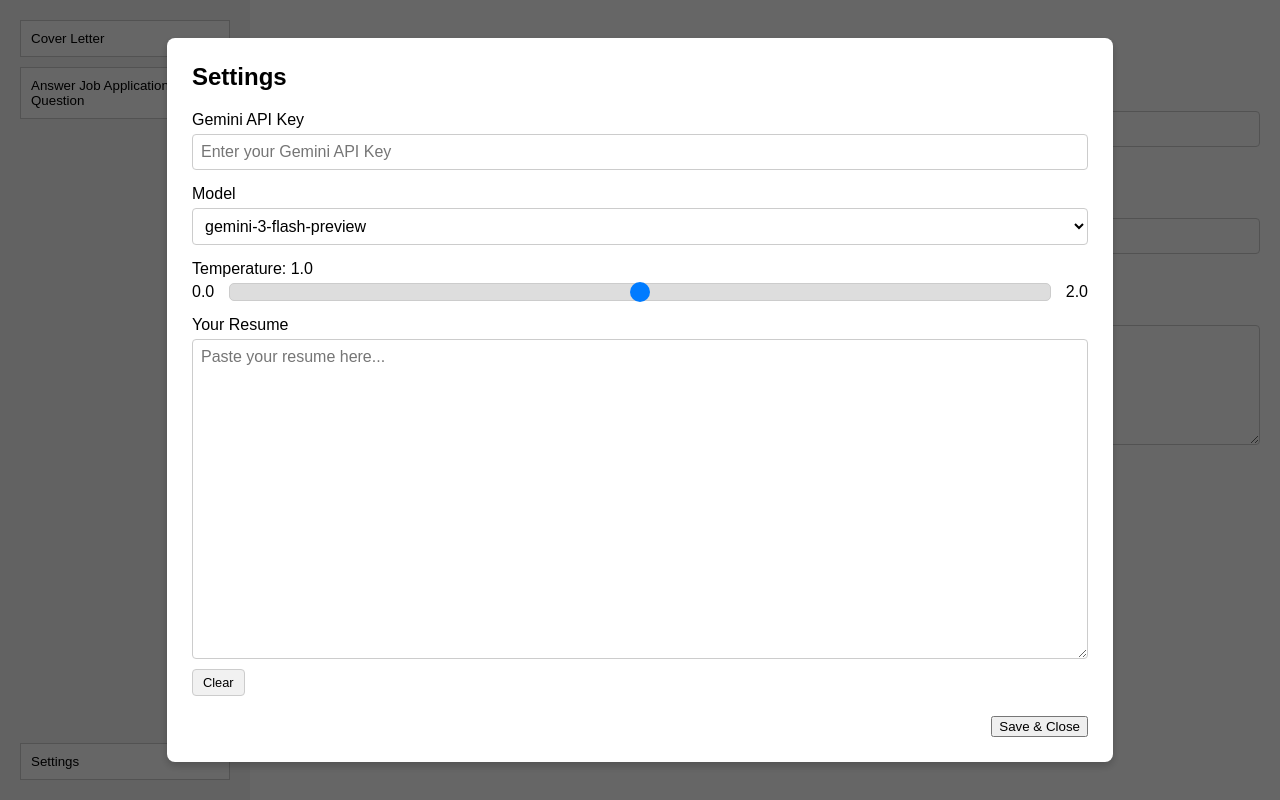
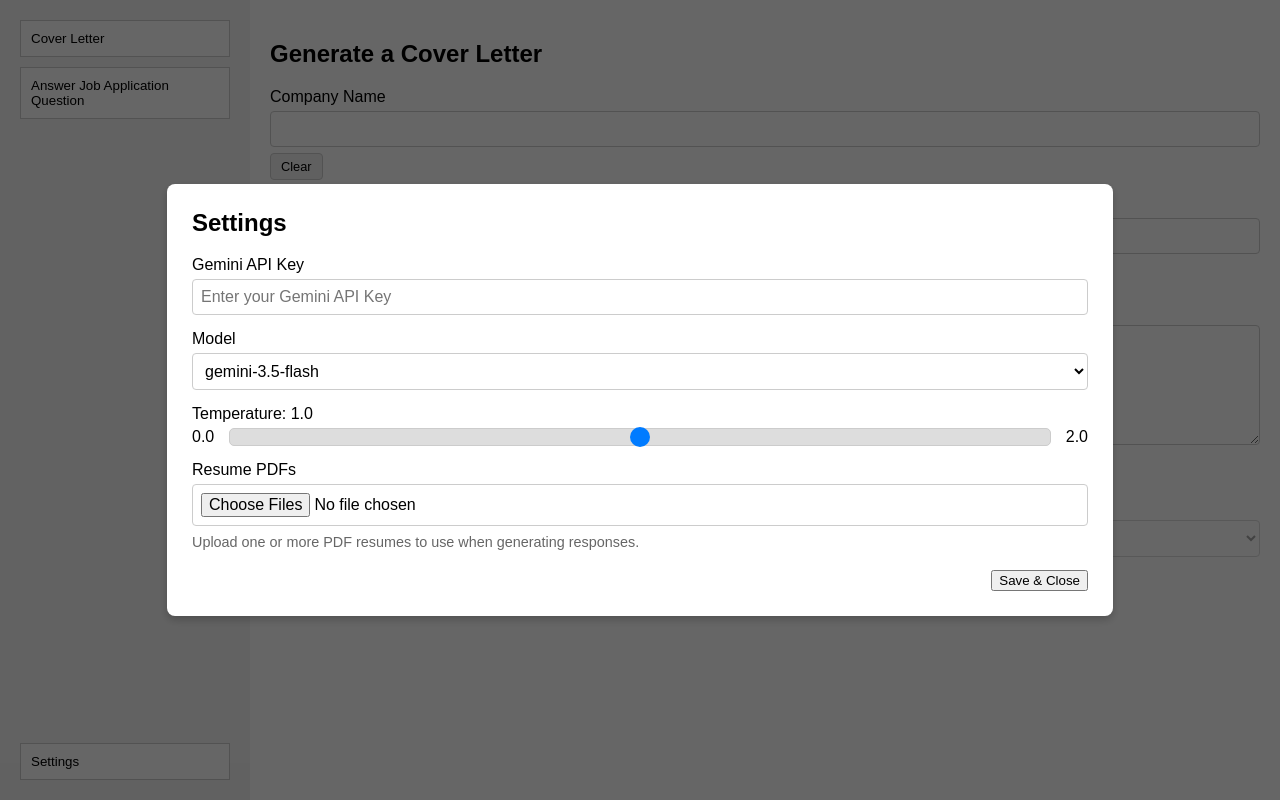
Before and after one commit to tylertran349/cover-letter-generator, a React (Create React App) app: page / in a window 1280 px wide. Both pictures are taken after a click on the button "Settings". Built offline with nearby package versions, Linux system fonts and the light colour scheme.

Commit message:
Add local PDF resume selection for Gemini generation

```diff
--- a/src/App.js
+++ b/src/App.js
@@ -7,6 +7,19 @@ import ResponseDisplay from './components/ResponseDisplay';
 import axios from 'axios';
 
 import './styles/App.css';
+
+const DEFAULT_MODEL = 'gemini-3.5-flash';
+
+const loadStoredResumes = () => {
+  try {
+    const storedResumes = JSON.parse(localStorage.getItem('user-resume-pdfs') || '[]');
+    return Array.isArray(storedResumes)
+      ? storedResumes.filter((resumePdf) => resumePdf.id && resumePdf.name && resumePdf.dataUrl)
+      : [];
+  } catch {
+    return [];
+  }
+};
 
 function App() {
   const [mode, setMode] = useState('cover-letter');
@@ -23,8 +36,8 @@ function App() {
   // State for the model, loaded from localStorage or set to default
   const [model, setModel] = useState(() => {
     const savedModel = localStorage.getItem('gemini-model');
-    if (!savedModel || savedModel.startsWith('gemini-2.5')) {
-      return 'gemini-3-flash-preview';
+    if (!savedModel || savedModel !== DEFAULT_MODEL) {
+      return DEFAULT_MODEL;
     }
     return savedModel;
   });
@@ -35,10 +48,12 @@ function App() {
     return parseFloat(localStorage.getItem('gemini-temperature')) || 1.0;
   });
 
-  // State for the resume, loaded from localStorage
-  const [resume, setResume] = useState(() => {
-    return localStorage.getItem('user-resume') || '';
+  // State for uploaded resume PDFs, loaded from localStorage
+  const [resumePdfs, setResumePdfs] = useState(loadStoredResumes);
+  const [selectedResumeId, setSelectedResumeId] = useState(() => {
+    return localStorage.getItem('selected-resume-pdf-id') || '';
   });
+  const [resumeStorageError, setResumeStorageError] = useState('');
 
   // Effect to save the selected model to localStorage whenever it changes
   useEffect(() => {
@@ -50,16 +65,42 @@ function App() {
     localStorage.setItem('gemini-temperature', temperature);
   }, [temperature]);
 
-  // Effect to save the user's resume to localStorage whenever it changes
+  // Effect to save uploaded resume PDFs to localStorage whenever they change
   useEffect(() => {
-    localStorage.setItem('user-resume', resume);
-  }, [resume]);
+    try {
+      localStorage.setItem('user-resume-pdfs', JSON.stringify(resumePdfs));
+      setResumeStorageError('');
+    } catch {
+      setResumeStorageError('Could not save resume PDFs. Try deleting a large resume and uploading a smaller PDF.');
+    }
+  }, [resumePdfs]);
+
+  useEffect(() => {
+    if (resumePdfs.length === 0) {
+      setSelectedResumeId('');
+      localStorage.removeItem('selected-resume-pdf-id');
+      return;
+    }
+
+    const selectedResumeExists = resumePdfs.some((resumePdf) => resumePdf.id === selectedResumeId);
+    if (!selectedResumeExists) {
+      setSelectedResumeId(resumePdfs[0].id);
+    } else {
+      localStorage.setItem('selected-resume-pdf-id', selectedResumeId);
+    }
+  }, [resumePdfs, selectedResumeId]);
 
 
   const handleGenerate = async () => {
     const apiKey = localStorage.getItem('gemini-api-key');
     if (!apiKey) {
       setGeneratedResponse('API Key not found. Please set it in the Settings menu.');
+      return;
+    }
+
+    const selectedResume = resumePdfs.find((resumePdf) => resumePdf.id === selectedResumeId);
+    if (!selectedResume) {
+      setGeneratedResponse('Please upload and select a resume PDF in Settings before generating a response.');
       return;
     }
 
@@ -76,7 +117,7 @@ function App() {
       - Company Name: ${companyName}
       - Role/Job Name: ${role}
       - Job Description: ${jobDescription}
-      - My Resume: ${resume}
+      - Selected Resume PDF: ${selectedResume.name}
 
       **TASK:**
       ${taskInstruction}
@@ -87,13 +128,29 @@ function App() {
       3. DO NOT include any introductory phrases, headings, titles, or conversational text like "Here is the cover letter:" or "Based on the information provided...".
       4. For COVER LETTERS: Begin with a formal salutation (e.g., "Dear Hiring Manager,") and end with a sign-off containing ONLY my full name.
       5. For JOB APPLICATION ANSWERS: DO NOT include any salutations, signatures, names, or contact information. Provide ONLY the answer text.
+      6. Make the writing sound natural and human, not like it was written by AI.
+      7. Use simple grammar only. Keep sentences clear and direct.
+      8. Use only commas and periods for punctuation. Do not use semicolons, colons, dashes, parentheses, bullet points, or numbered lists.
+      9. Keep the response as short and concise as possible. Remove all fluff and only include details that directly help answer the prompt.
     `;
+
+    const resumeData = selectedResume.dataUrl.split(',')[1];
 
     try {
       const response = await axios.post(
         `https://generativelanguage.googleapis.com/v1beta/models/${model}:generateContent?key=${apiKey}`,
         {
-          contents: [{ parts: [{ text: prompt }] }],
+          contents: [{
+            parts: [
+              { text: prompt },
+              {
+                inlineData: {
+                  mimeType: selectedResume.type || 'application/pdf',
+                  data: resumeData,
+                },
+              },
+            ],
+          }],
           generationConfig: {
             temperature: Number(temperature),
           },
@@ -138,6 +195,9 @@ function App() {
             setRole={setRole}
             jobDescription={jobDescription}
             setJobDescription={setJobDescription}
+            resumePdfs={resumePdfs}
+            selectedResumeId={selectedResumeId}
+            setSelectedResumeId={setSelectedResumeId}
             clearInput={clearInput}
             onGenerate={handleGenerate}
           />
@@ -151,6 +211,9 @@ function App() {
             setJobDescription={setJobDescription}
             jobQuestion={jobQuestion}
             setJobQuestion={setJobQuestion}
+            resumePdfs={resumePdfs}
+            selectedResumeId={selectedResumeId}
+            setSelectedResumeId={setSelectedResumeId}
             clearInput={clearInput}
             onGenerate={handleGenerate}
           />
@@ -160,10 +223,12 @@ function App() {
       </main>
       {isSettingsOpen && (
         <SettingsModal
-          resume={resume}
-          setResume={setResume}
+          resumePdfs={resumePdfs}
+          setResumePdfs={setResumePdfs}
+          selectedResumeId={selectedResumeId}
+          setSelectedResumeId={setSelectedResumeId}
+          resumeStorageError={resumeStorageError}
           closeModal={() => setIsSettingsOpen(false)}
-          clearInput={clearInput}
           model={model}
           setModel={setModel}
           temperature={temperature}
--- a/src/components/CoverLetterForm.js
+++ b/src/components/CoverLetterForm.js
@@ -8,6 +8,9 @@ function CoverLetterForm({
   setRole,
   jobDescription,
   setJobDescription,
+  resumePdfs,
+  selectedResumeId,
+  setSelectedResumeId,
   clearInput,
   onGenerate,
 }) {
@@ -43,6 +46,25 @@ function CoverLetterForm({
         ></textarea>
         <button className="clear-button" onClick={() => clearInput(setJobDescription)}>Clear</button>
       </div>
+      <div className="input-group">
+        <label htmlFor="coverLetterResume">Resume PDF</label>
+        <select
+          id="coverLetterResume"
+          value={selectedResumeId}
+          onChange={(e) => setSelectedResumeId(e.target.value)}
+          disabled={resumePdfs.length === 0}
+        >
+          {resumePdfs.length === 0 ? (
+            <option value="">Upload a resume PDF in Settings</option>
+          ) : (
+            resumePdfs.map((resumePdf) => (
+              <option key={resumePdf.id} value={resumePdf.id}>
+                {resumePdf.name}
+              </option>
+            ))
+          )}
+        </select>
+      </div>
       <button onClick={onGenerate}>Generate Cover Letter</button>
     </div>
   );
--- a/src/components/JobQuestionForm.js
+++ b/src/components/JobQuestionForm.js
@@ -11,6 +11,9 @@ function JobQuestionForm({
   setJobDescription,
   jobQuestion,
   setJobQuestion,
+  resumePdfs,
+  selectedResumeId,
+  setSelectedResumeId,
   clearInput,
   onGenerate,
 }) {
@@ -55,6 +58,25 @@ function JobQuestionForm({
         ></textarea>
         <button className="clear-button" onClick={() => clearInput(setJobQuestion)}>Clear</button>
       </div>
+      <div className="input-group">
+        <label htmlFor="jobQuestionResume">Resume PDF</label>
+        <select
+          id="jobQuestionResume"
+          value={selectedResumeId}
+          onChange={(e) => setSelectedResumeId(e.target.value)}
+          disabled={resumePdfs.length === 0}
+        >
+          {resumePdfs.length === 0 ? (
+            <option value="">Upload a resume PDF in Settings</option>
+          ) : (
+            resumePdfs.map((resumePdf) => (
+              <option key={resumePdf.id} value={resumePdf.id}>
+                {resumePdf.name}
+              </option>
+            ))
+          )}
+        </select>
+      </div>
       <button onClick={onGenerate}>Generate Answer</button>
     </div>
   );
--- a/src/components/SettingsModal.js
+++ b/src/components/SettingsModal.js
@@ -3,14 +3,16 @@ import '../styles/Modal.css';
 import '../styles/Form.css';
 
 function SettingsModal({
-  resume, setResume,
+  resumePdfs, setResumePdfs,
+  selectedResumeId, setSelectedResumeId,
+  resumeStorageError,
   closeModal, // This function is crucial for closing the modal
-  clearInput,
   model, setModel,
   temperature, setTemperature
 }) {
   const [apiKey, setApiKey] = useState('');
   const modalRef = useRef(null); // Create a ref to attach to the modal's content div
+  const fileInputRef = useRef(null);
 
   // Effect to load API key from localStorage
   useEffect(() => {
@@ -45,6 +47,56 @@ function SettingsModal({
     closeModal(); // Close the modal after saving
   };
 
+  const handleResumeUpload = async (event) => {
+    const files = Array.from(event.target.files || []);
+    const pdfFiles = files.filter((file) => (
+      file.type === 'application/pdf' || file.name.toLowerCase().endsWith('.pdf')
+    ));
+
+    const uploadedResumes = await Promise.all(pdfFiles.map((file, index) => (
+      new Promise((resolve, reject) => {
+        const reader = new FileReader();
+
+        reader.onload = () => {
+          resolve({
+            id: `${Date.now()}-${index}-${file.name}`,
+            name: file.name,
+            size: file.size,
+            type: file.type || 'application/pdf',
+            uploadedAt: new Date().toISOString(),
+            dataUrl: reader.result,
+          });
+        };
+
+        reader.onerror = reject;
+        reader.readAsDataURL(file);
+      })
+    )));
+
+    if (uploadedResumes.length > 0) {
+      setResumePdfs((currentResumes) => [...currentResumes, ...uploadedResumes]);
+      if (!selectedResumeId) {
+        setSelectedResumeId(uploadedResumes[0].id);
+      }
+    }
+
+    if (fileInputRef.current) {
+      fileInputRef.current.value = '';
+    }
+  };
+
+  const handleDeleteResume = (resumeId) => {
+    setResumePdfs((currentResumes) => currentResumes.filter((resumePdf) => resumePdf.id !== resumeId));
+    if (resumeId === selectedResumeId) {
+      setSelectedResumeId('');
+    }
+  };
+
+  const handleClearResumes = () => {
+    setResumePdfs([]);
+    setSelectedResumeId('');
+  };
+
   return (
     <div className="modal-overlay">
       {/* Attach the ref to the div that contains all the modal's visible content */}
@@ -65,7 +117,7 @@ function SettingsModal({
         <div className="input-group">
           <label htmlFor="model-select">Model</label>
           <select id="model-select" value={model} onChange={(e) => setModel(e.target.value)}>
-            <option value="gemini-3-flash-preview">gemini-3-flash-preview</option>
+            <option value="gemini-3.5-flash">gemini-3.5-flash</option>
           </select>
         </div>
 
@@ -88,14 +140,44 @@ function SettingsModal({
         </div>
 
         <div className="input-group">
-          <label htmlFor="resume">Your Resume</label>
-          <textarea
-            id="resume"
-            value={resume}
-            onChange={(e) => setResume(e.target.value)}
-            placeholder="Paste your resume here..."
-          ></textarea>
-          <button className="clear-button" onClick={() => clearInput(setResume)}>Clear</button>
+          <label htmlFor="resume-upload">Resume PDFs</label>
+          <input
+            ref={fileInputRef}
+            type="file"
+            id="resume-upload"
+            accept="application/pdf,.pdf"
+            multiple
+            onChange={handleResumeUpload}
+          />
+          {resumePdfs.length > 0 ? (
+            <>
+              <select
+                id="default-resume-select"
+                value={selectedResumeId}
+                onChange={(e) => setSelectedResumeId(e.target.value)}
+              >
+                {resumePdfs.map((resumePdf) => (
+                  <option key={resumePdf.id} value={resumePdf.id}>
+                    {resumePdf.name}
+                  </option>
+                ))}
+              </select>
+              <div className="resume-list">
+                {resumePdfs.map((resumePdf) => (
+                  <div className="resume-list-item" key={resumePdf.id}>
+                    <span>{resumePdf.name}</span>
+                    <button className="clear-button" onClick={() => handleDeleteResume(resumePdf.id)}>
+                      Delete
+                    </button>
+                  </div>
+                ))}
+              </div>
+              <button className="clear-button" onClick={handleClearResumes}>Clear All Resumes</button>
+            </>
+          ) : (
+            <p className="helper-text">Upload one or more PDF resumes to use when generating responses.</p>
+          )}
+          {resumeStorageError && <p className="error-text">{resumeStorageError}</p>}
         </div>
         <div className="modal-actions">
           <button onClick={handleSave}>Save & Close</button>
--- a/src/styles/Form.css
+++ b/src/styles/Form.css
@@ -48,6 +48,34 @@ textarea {
     background-color: #ddd;
 }
 
+.helper-text {
+  color: #666;
+  font-size: 0.9em;
+  margin: 8px 0 0;
+}
+
+.error-text {
+  color: #b00020;
+  font-size: 0.9em;
+  margin: 8px 0 0;
+}
+
+.resume-list {
+  margin-top: 8px;
+}
+
+.resume-list-item {
+  align-items: center;
+  display: flex;
+  gap: 10px;
+  justify-content: space-between;
+  padding: 6px 0;
+}
+
+.resume-list-item .clear-button {
+  margin: 0;
+}
+
 .form-container > button {
   padding: 10px 15px;
   border: none;
```
Also changed, not shown: 1 other file (tests, documents, lock files or other folders).
